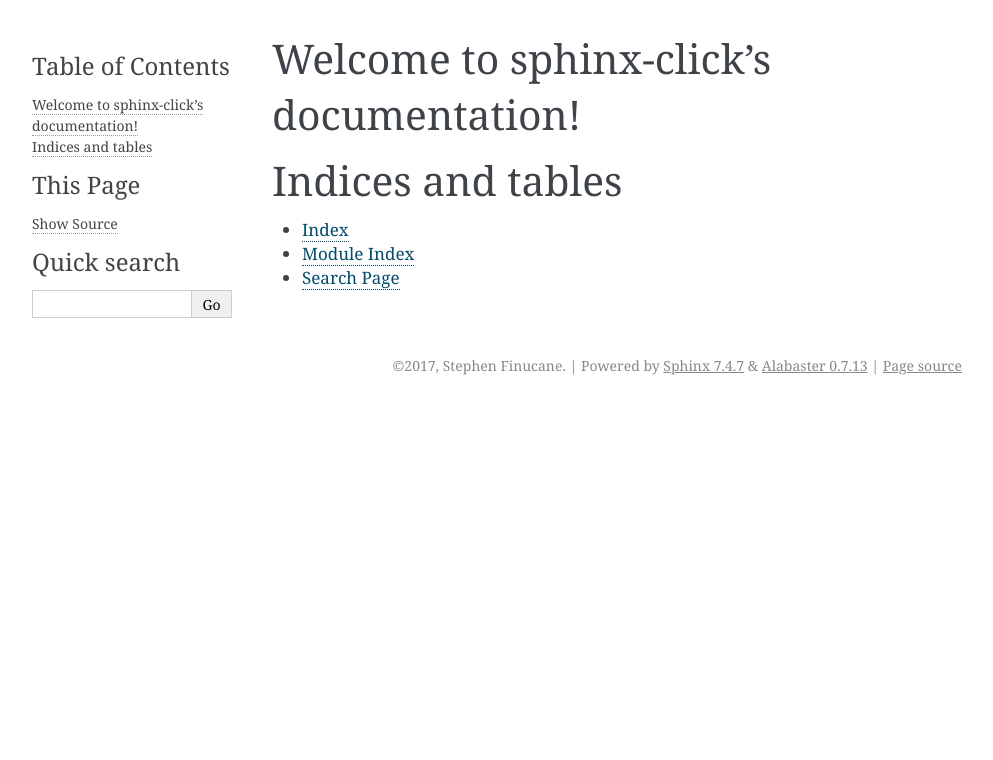
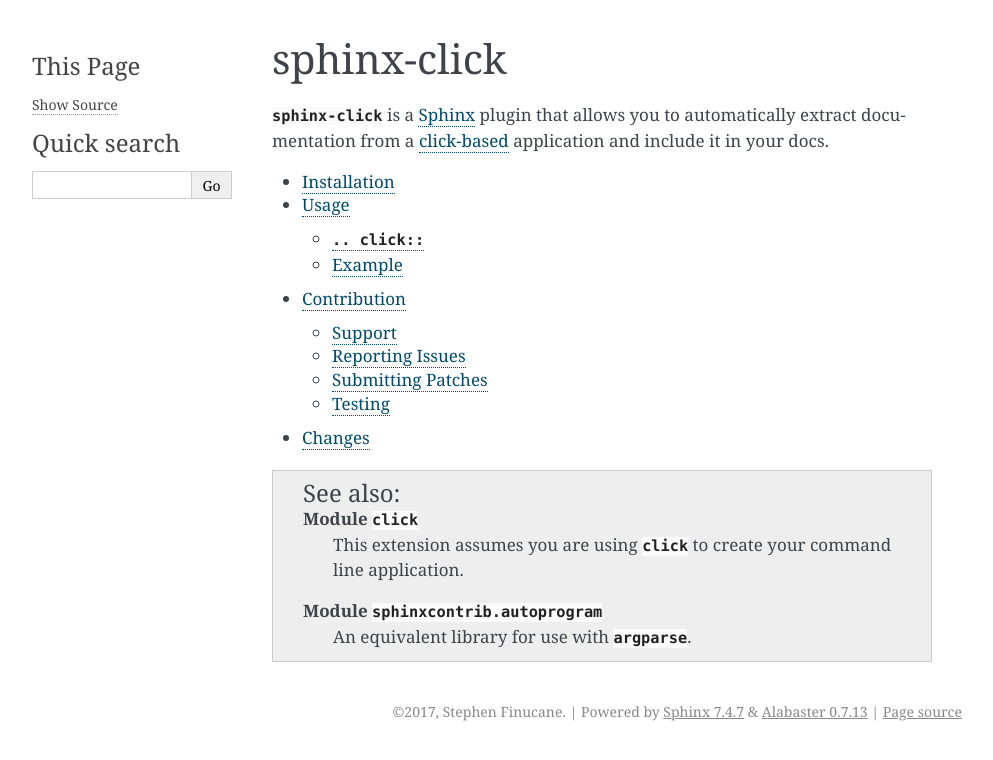
Before and after one commit to click-contrib/sphinx-click, a Sphinx documentation site: the page built from docs/index.rst, in a window 1280 px wide. Shown: the top 760 px of the page, without its empty margins (148-1141 px from the left). Built offline with Sphinx 7.4.7, drawn with Linux system fonts in a browser that asks for light colours.

Commit message:
Initial release
Signed-off-by: Stephen Finucane <stephen@that.guru>

```diff
--- /dev/null
+++ b/docs/changelog.rst
@@ -0,0 +1,5 @@
+Changes
+=======
+
+.. include:: ../ChangeLog
+   :start-line: 2
--- /dev/null
+++ b/docs/contributing.rst
@@ -0,0 +1,57 @@
+Contribution
+============
+
+We welcome all contributions to `sphinx-click`.
+
+Support
+-------
+
+Open and issue in the `issue tracker`_ for all support requests.
+`StackOverflow`_ is also worth considering.
+
+Reporting Issues
+----------------
+
+Report all issues in the `issue tracker`_. When doing so, please include
+version information for:
+
+- Python
+- `click`
+- `sphinx-click`
+
+Submitting Patches
+------------------
+
+All patches should be submitted as pull requests on the `GitHub project`_.
+
+- Include tests if fixing a bug
+
+- Clearly explain what you're trying to accomplish
+
+- Follow :pep:`8`. You can use the `pep8` tox target for this
+
+Testing
+-------
+
+`sphinx-click` uses `tox` and `unittest` for testing. To run all tests, run:
+
+.. code-block:: shell
+
+    $ tox
+
+We support a number of Python versions. To list available environments, run:
+
+.. code-block:: shell
+
+    $ tox --list
+
+To run one of these environments, such as `py27` which runs tests under Python
+2.7, run:
+
+.. code-block:: shell
+
+    $ tox -e py27
+
+.. _issue tracker: https://github.com/click-contrib/sphinx-click/issues
+.. _StackOverflow: https://stackoverflow.com
+.. _GitHub project: https://github.com/click-contrib/sphinx-click
--- a/docs/index.rst
+++ b/docs/index.rst
@@ -1,15 +1,26 @@
-Welcome to sphinx-click's documentation!
-========================================
+sphinx-click
+============
+
+:mod:`sphinx-click <sphinx_click>` is a `Sphinx`__ plugin that allows you to
+automatically extract documentation from a `click-based`__ application and
+include it in your docs.
+
+__ http://www.sphinx-doc.org/
+__ http://click.pocoo.org/
 
 .. toctree::
    :maxdepth: 2
-   :caption: Contents:
 
+   installation
+   usage
+   contributing
+   changelog
 
+.. seealso::
 
-Indices and tables
-==================
+    Module :mod:`click`
+      This extension assumes you are using :mod:`click` to create your command
+      line application.
 
-* :ref:`genindex`
-* :ref:`modindex`
-* :ref:`search`
+    Module :mod:`sphinxcontrib.autoprogram`
+      An equivalent library for use with :mod:`argparse`.
--- a/setup.cfg
+++ b/setup.cfg
@@ -7,7 +7,7 @@
     Programming Language :: Python :: 2
     Programming Language :: Python :: 3
     Programming Language :: Python
-    Development Status :: 1 - Planning
+    Development Status :: 5 - Production/Stable
     Environment :: Console
     Intended Audience :: Developers
     Intended Audience :: Information Technology
@@ -28,6 +28,7 @@
 warning-is-error = 1
 build-dir = docs/_build
 source-dir = docs
+builders = html
 
 [wheel]
 universal = 1
```
Also changed, not shown: README.rst (+43 -0 lines), docs/installation.rst (added, +20 -0 lines), docs/usage.rst (added, +71 -0 lines), 2 other files.
